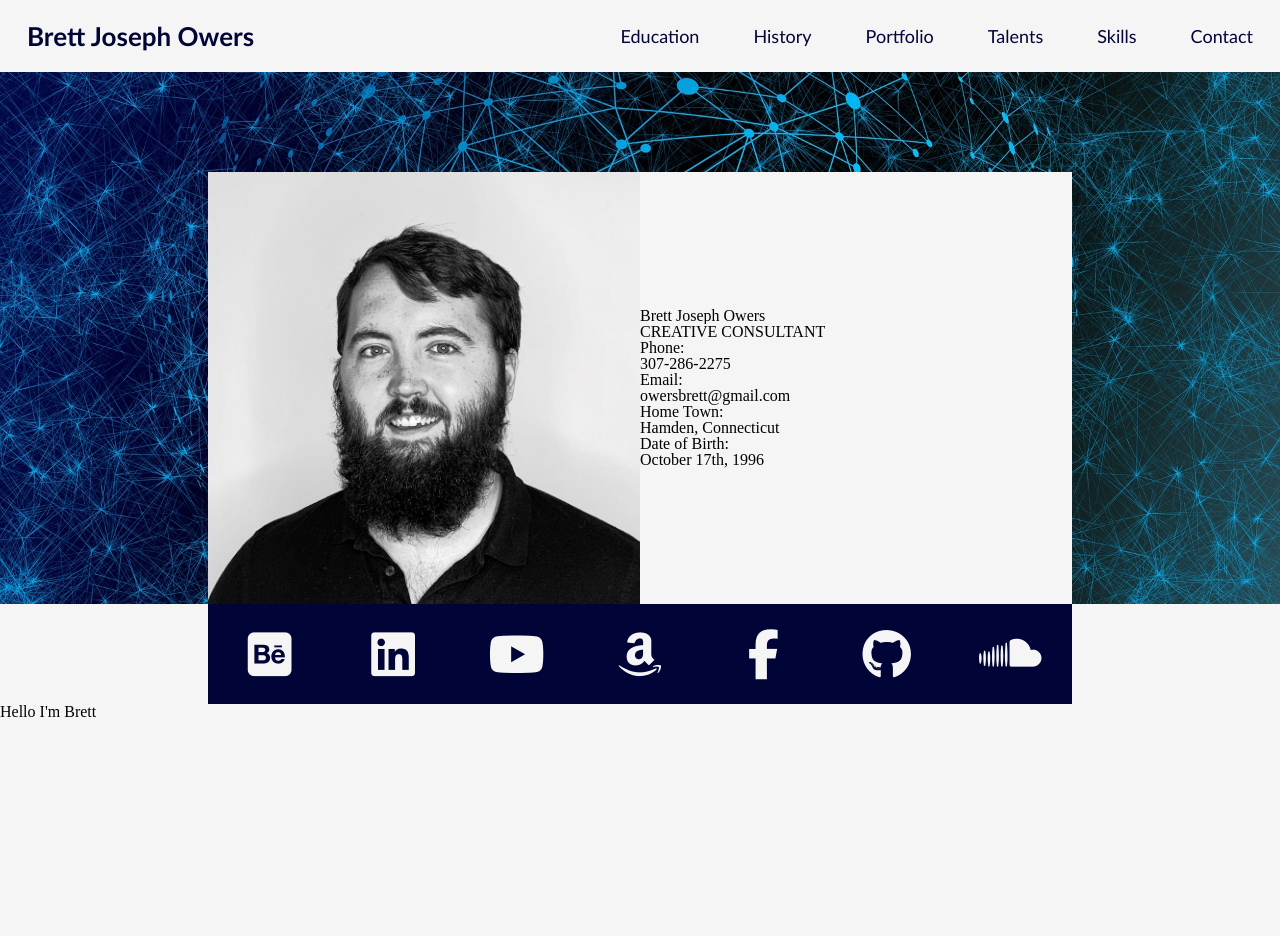
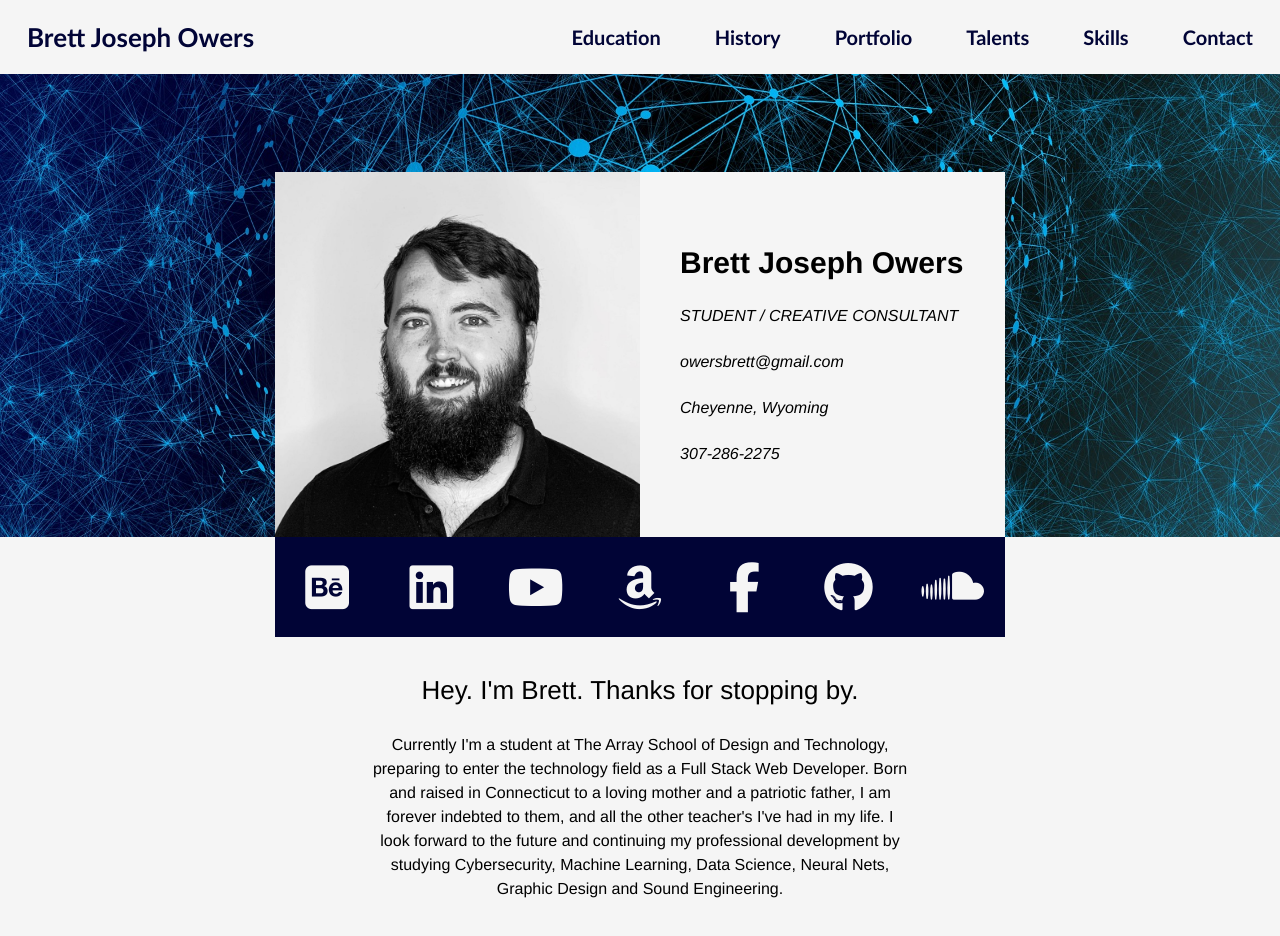
Before and after one commit to owersbrett/bos-personal-website, a plain HTML site: page index.html in a window 1280 px wide. Drawn offline with Linux system fonts and the light colour scheme.

Commit message:
Changed business card fonts

```diff
--- a/assets/sass/abstracts/_variables.scss
+++ b/assets/sass/abstracts/_variables.scss
@@ -1,7 +1,7 @@
 // VARIABLES
 
-$nav-font: Gill Sans, Gill Sans MT, Calibri, sans-serif;
-$info-font: Garamond,Baskerville,Baskerville Old Face,Hoefler Text,Times New Roman,serif;
+$head-font: Gill Sans, Gill Sans MT, Calibri, sans-serif;
+$info-font: "Helvetica Neue", Helvetica, Arial, sans-serif;;
 
 
 
@@ -12,4 +12,6 @@ $secondary-color: #f5f5f5;
 
 //square size
 
-$square-length: 432px;
+$square-length: 365px;
+
+$pad: 0px 0px 30px 0px;
--- a/assets/sass/layout/_navbar.scss
+++ b/assets/sass/layout/_navbar.scss
@@ -11,7 +11,7 @@ nav {
   top: 0;
 
   background-color: $secondary-color;
-  font-family: $nav-font;
+  font-family: $head-font;
   >div {
 // My name is in a div, and is not a list item of the unordered list
 // because its justify-content value is the default
@@ -45,8 +45,13 @@ nav {
 // Navbar items are spaced 20px apart
         div {
           padding: 27px;
+          font-size: 20px;
+          @extend %name-font;
 
-          @extend %nav-font;
+          &:hover {
+            background-color: $primary-color;
+            color: $secondary-color;
+          }
           }
 // ends div for nav items
         }
--- a/assets/sass/pages/_home.scss
+++ b/assets/sass/pages/_home.scss
@@ -16,11 +16,55 @@ section#home {
       background-color: $secondary-color;
     }
 
-    >div {
+    >div{
       display: flex;
       padding: 172px 0px 0px 0px;
 
-      >div {
+      >#i-am{
+        box-sizing: border-box;
+        padding: 40px;
+        display: flex;
+        @include flexBro(flex-start, column, center);
+
+        list-style: none;
+
+        // beginning of business card stylings
+
+        h1{
+          font-weight: 800;
+          font-size: 30px;
+          padding: $pad;
+        }
+
+        h3{
+          font-style: italic;
+          font-weight: 400;
+          padding: $pad;
+          font-size: 16px;
+        }
+
+        ul {
+          display: flex;
+          @include flexBro(flex-start, column, center);
+        }
+
+        li {
+          padding: $pad;
+          font-style: italic;
+        }
+
+        #phone-number{
+          padding: 0px;
+        }
+
+
+        font: {
+          family: $info-font;
+          size: 16px;
+        }
+      }
+
+      >div{
         @include flexBro();
         @extend %card-half;
 
--- a/assets/sass/pages/_introduction.scss
+++ b/assets/sass/pages/_introduction.scss
@@ -1,6 +1,37 @@
 section#introduction{
+
+
     height: 50vh;
     width: 100vw;
+    @include flexBro(center, column, flex-start);
+    margin: 0;
+    padding: 0px 0px 0px 0px;
+    h1 {
+
+        padding: 40px 0px 30px 0px;
+        font: {
+            size: 26px;
+            weight: 400;
+            family: $info-font;
+        }
+        text-align: center;
+        width: 35%;
+    }
+    p {
+        width: 42%;
+        font: {
+            family: $info-font;
+            size: 16px;
+        }
+        text-align: center;
+        // text-align: center;
+        line-height: 1.5;
+
+        span {
+            margin-left: 5%;
+        }
+
+    }
 
     background-color: $secondary-color;
 }
--- a/index.html
+++ b/index.html
@@ -53,14 +53,13 @@
                     <div>
                         <img src="assets/imgs/new-my-face.jpg" alt="">
                     </div>
-                    <div>
+                    <div id="i-am">
                         <h1>Brett Joseph Owers</h1>
-                        <h3>CREATIVE CONSULTANT</h3>
+                        <h3>STUDENT / CREATIVE CONSULTANT</h3>
                         <ul>
-                            <li><strong>Phone:</strong><br>307-286-2275</li>
-                            <li><strong>Email:</strong><br>owersbrett@gmail.com</li>
-                            <li><strong>Home Town:</strong><br>Hamden, Connecticut</li>
-                            <li><strong>Date of Birth:</strong><br>October 17th, 1996</li>
+                            <li id="email">owersbrett@gmail.com</li>
+                            <li id="location">Cheyenne, Wyoming</li>
+                            <li id="phone-number">307-286-2275</li>
                         </ul>
                     </div>
                 </div>
@@ -120,9 +119,20 @@
             </div>
         </section>
         <section id="introduction">
-            <div>
-                Hello I'm Brett
-            </div>
+            <h1>
+                Hey. I'm Brett. Thanks for stopping by.
+            </h1>
+            <p>
+                Currently I'm a student at The Array School of Design and Technology,
+                preparing to enter the technology field as a Full Stack Web Developer.
+                Born and raised in Connecticut to a loving mother and a patriotic father,
+                I am forever indebted to them, and all the other teacher's I've had in my life.
+                I look forward to the future and continuing my professional development
+                by studying Cybersecurity, Machine Learning, Data Science, Neural Nets,
+                Graphic Design and Sound Engineering.
+
+            </p>
+
         </section>
         <section id="education">
         </section>
@@ -136,6 +146,17 @@
         </section>
         <section id="contact">
         </section>
+        <!-- <section id="special-thanks">
+                I'd like to give a special thanks to the following teachers, in no particular order:
+                Mr. Anderson, Mrs. Ocone, Mr. Chudoba, Mrs. V., Mr. Kachmar, Mr. Sagnella,
+                Senorita Synia, Mr. Pershing, Mr. Coss, Mr. Peterson, Mr. Vece, Mr. Anderson,
+                Mrs. Beloin, Professor Eric Anderson, Professor Schwendemann, Professor Finch,
+                Professor Stevenson, Dr. Kuss, Phil, Sharon, Mr. and Mrs. Montano,
+                Mr. and Mrs. Rowe, my aunts, uncles, grandparents, friends, Yoli,
+                and all the rest of those who've supported me in growing into the man I am today.
+                Though I believe the American education system is far from ideal, without it,
+                I'm not sure I'd have met most of these wonderful people.
+        </section> -->
 
     </body>
 </html>
```
Also changed, not shown: assets/css/main.css, 1 other file.
